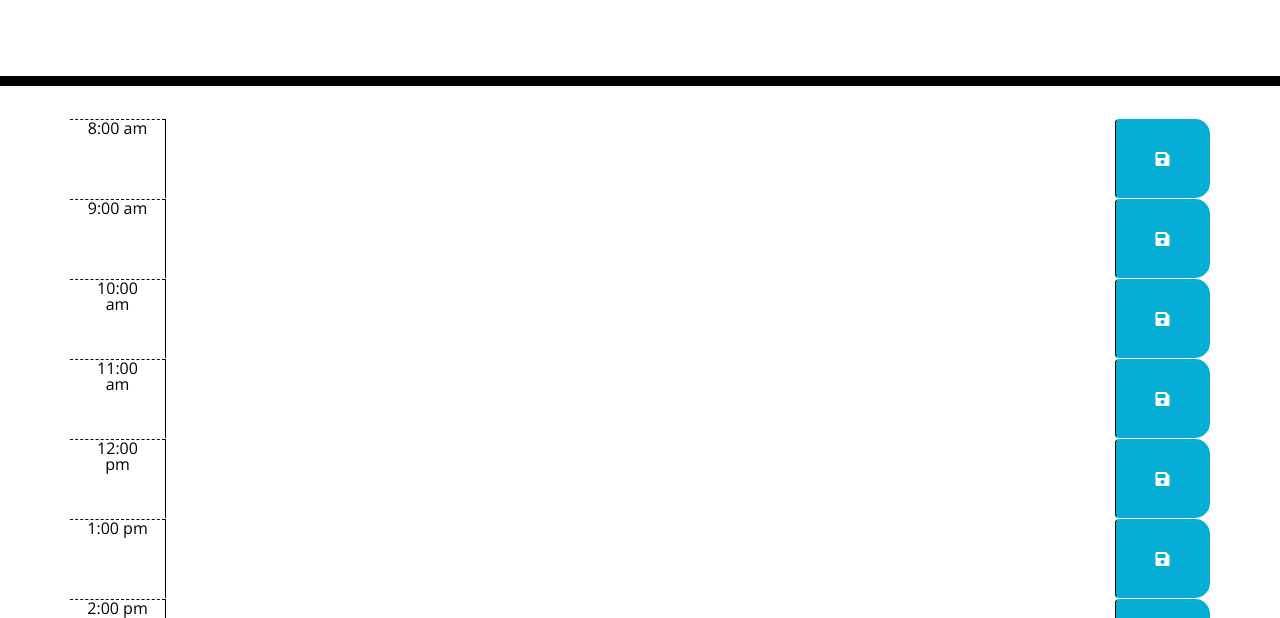
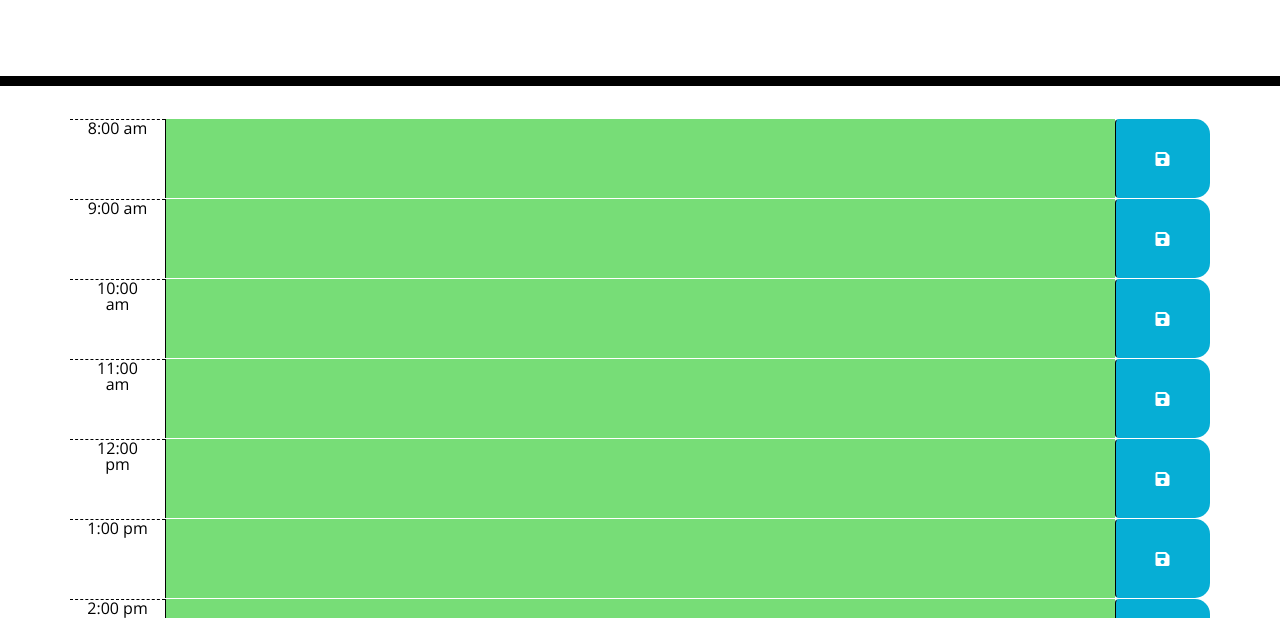
Before and after one commit to CalebLawver/work-day, a plain HTML site: page index.html in a window 1280 px wide. Shown: the part 182-800 px from the top of the page. Drawn offline with nearby package versions, Linux system fonts and the light colour scheme; files that its build step writes are made by us from their sources.

Commit message:
some index changes

```diff
--- a/index.html
+++ b/index.html
@@ -18,7 +18,7 @@
       href="https://fonts.googleapis.com/css?family=Open+Sans&display=swap"
       rel="stylesheet"
     />
-    <link rel="stylesheet" href="style.css" />
+    <link rel="stylesheet" href="./assets/style.css" />
     <title>Work Day Scheduler</title>
   </head>
 
@@ -99,6 +99,7 @@
     </div>
 
     <script src="https://code.jquery.com/jquery-3.4.1.min.js"></script>
+    <script src="./assets/script.js"></script>
     <script src="https://cdnjs.cloudflare.com/ajax/libs/moment.js/2.24.0/moment.min.js"></script>
   </body>
 </html>
```
